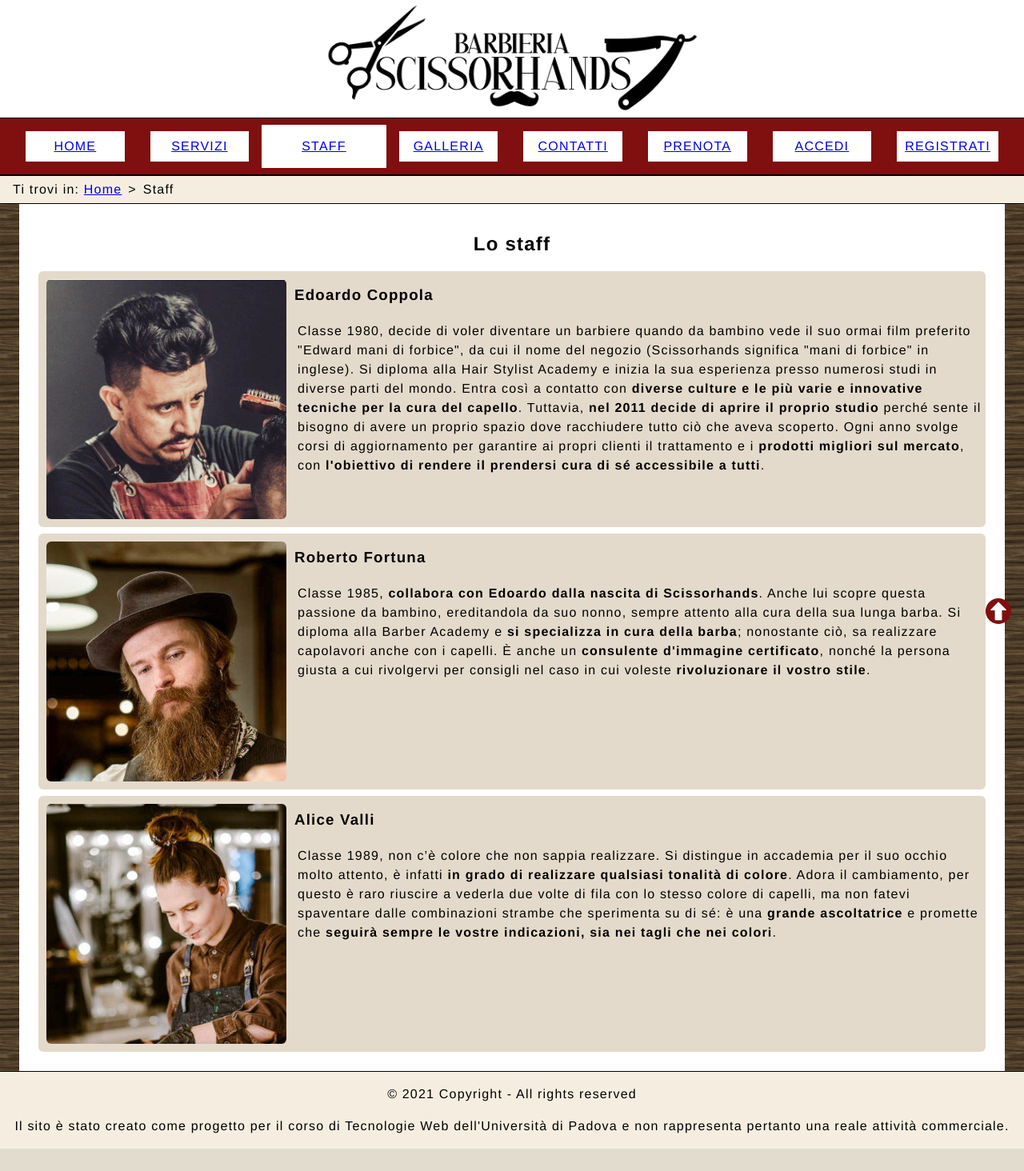
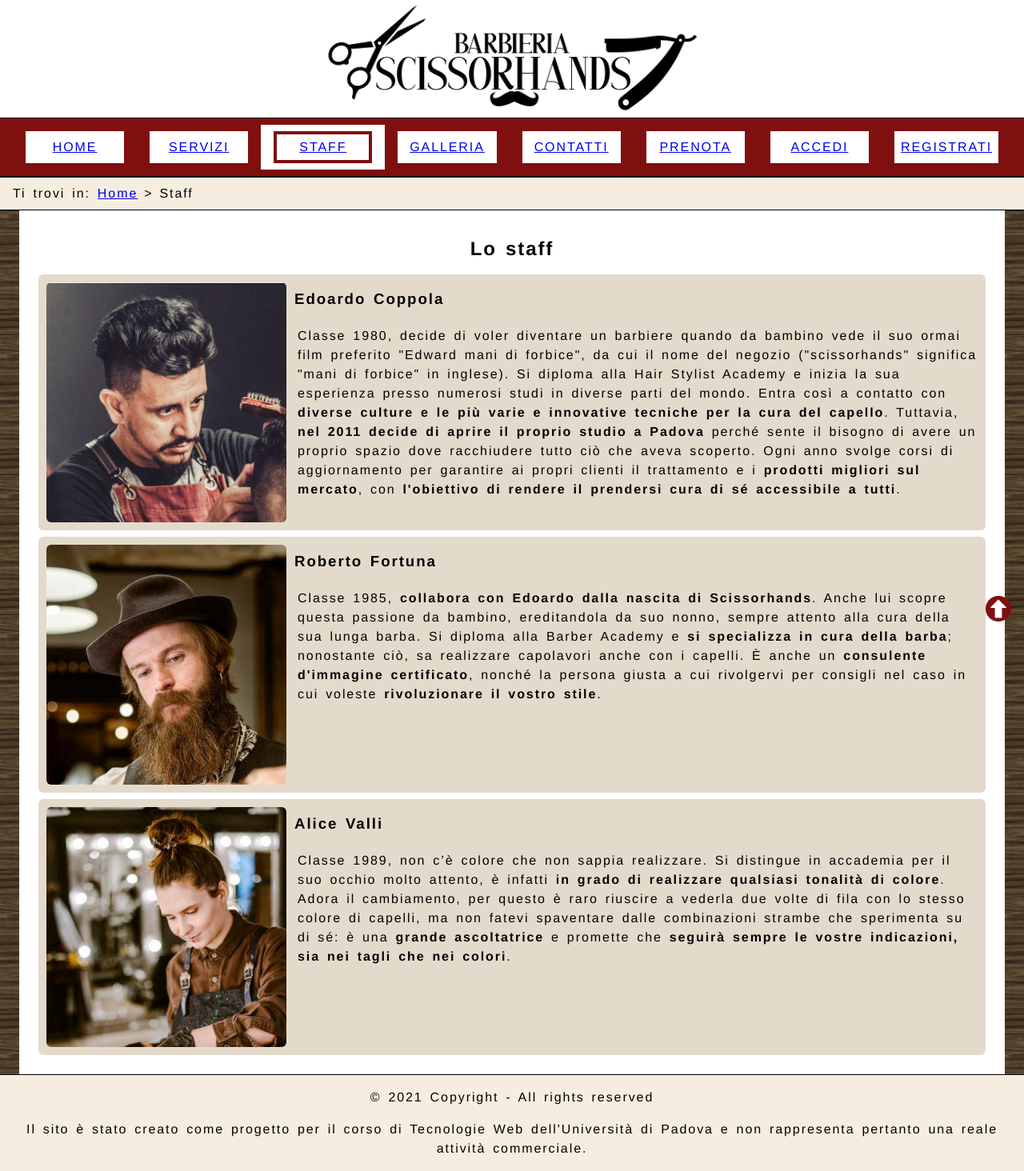
Before and after one commit to leidard/TecWeb_progetto, a PHP site: page /staff.php in a window 1280 px wide. Shown: the whole page at 80% size. Before the commit the page ends 1436 px from the top, so only its background shows below. Run offline with PHP 8.4, Linux system fonts and the light colour scheme.

Commit message:
SEO e cose

```diff
--- a/controllers/accedi.php
+++ b/controllers/accedi.php
@@ -103,8 +103,8 @@ else
 $header = _header($path);
 $footer = _footer();
 
-$pagina = str_replace('%DESCRIPTION%', "Pagina di accesso a Scissorhands" ,$pagina);
-$pagina = str_replace('%KEYWORDS%', "accedi, accesso, login, scissorhands, capelli, barba, barbiere",$pagina);
+$pagina = str_replace('%DESCRIPTION%', "Accedi per prenotare subito il tuo prossimo taglio o sistemazione della barba." ,$pagina);
+$pagina = str_replace('%KEYWORDS%', "accedi, accesso, login, scissorhands, prenota, capelli, barba, barbiere, Padova",$pagina);
 $pagina = str_replace('%HEADER%', $header, $pagina);
 $pagina = str_replace('%MAIN%', $main, $pagina);
 
--- a/controllers/contatti.php
+++ b/controllers/contatti.php
@@ -14,8 +14,8 @@ $main = file_get_contents('../views/contatti.html');
 
 $orariApertura = orariApertura();
 $main = str_replace('%ORARIAPERTURA%' , $orariApertura, $main);
-$pagina = str_replace('%DESCRIPTION%', "I contatti e gli orari di Scissorhands" ,$pagina);
-$pagina = str_replace('%KEYWORDS%', "contatti, indirizzo, telefono, orari, scissorhands, barbieria",$pagina);
+$pagina = str_replace('%DESCRIPTION%', "Come contattarci e come raggiungerci." ,$pagina);
+$pagina = str_replace('%KEYWORDS%', "contatti, indirizzo, mappa, telefono, orari, mail, scissorhands, barbieria, Padova, centro Padova",$pagina);
 $pagina = str_replace('%HEADER%', $header, $pagina);
 $pagina = str_replace('%MAIN%', $main, $pagina);
 
--- a/controllers/galleria.php
+++ b/controllers/galleria.php
@@ -11,8 +11,8 @@ $header = _header($path);
 
 $main = file_get_contents('../views/galleria.html');
 
-$pagina = str_replace('%DESCRIPTION%', "Foto dei lavori e del negozio Scissorhands" ,$pagina);
-$pagina = str_replace('%KEYWORDS%', "galleria, foto, tagli, capelli, barba, acconciature, scissorhands, barbiere, parrucchiere",$pagina);
+$pagina = str_replace('%DESCRIPTION%', "Foto dei nostri lavori e del negozio." ,$pagina);
+$pagina = str_replace('%KEYWORDS%', "galleria, foto, tagli, capelli, barba, acconciature, tinte, scissorhands, barbiere, parrucchiere",$pagina);
 $pagina = str_replace('%HEADER%', $header, $pagina);
 $pagina = str_replace('%MAIN%', $main, $pagina);
 
--- a/controllers/index.css
+++ b/controllers/index.css
@@ -1,6 +1,8 @@
 body {
     margin: 0;
-    letter-spacing: 0.075em;
+    letter-spacing: 0.12em;
+    line-height: 1.5em;
+    word-spacing: 0.16em;
     position: relative;
     font-family: Helvetica, Arial, sans-serif;
     background: url('/static/img/pattern.jpg') repeat;
@@ -28,9 +30,10 @@ header h1 {
     text-indent: -9999999em;
     font-size: 128px;
     margin: 0;
+    line-height: normal;
 }
 
-h2 { /* NO */
+h2 {
     text-align: center;
 }
 
@@ -105,17 +108,20 @@ nav#menu ul li {
 nav#menu ul li a {
     display:block;
     background-color: white;
-    padding: 6px;
+    padding: 4px;
 }
 
 nav#menu ul li.current {
     background-color: white;
 }
 
+nav#menu ul li.current a {
+    border-color: #800F0F;
+}
+
 nav#menu a {
     border: 4px solid;
     border-color: white;
-
     box-sizing: border-box;
     text-transform: uppercase;
 }
--- a/controllers/index.php
+++ b/controllers/index.php
@@ -15,8 +15,8 @@ $main = file_get_contents('../views/index.html');
 $orariApertura = orariApertura();
 $main = str_replace('%ORARIAPERTURA%' , $orariApertura, $main);
 
-$pagina = str_replace('%DESCRIPTION%', "Barbieria a Padova e servizi di taglio per curare il proprio look e rilassarsi" ,$pagina);
-$pagina = str_replace('%KEYWORDS%', "scissorhands, barbiere, parrucchiere, barba, capelli, barbieria, orari",$pagina); // norme covid?
+$pagina = str_replace('%DESCRIPTION%', "Barbieria in centro a Padova e servizi di taglio per curare il proprio aspetto e rilassarsi." ,$pagina);
+$pagina = str_replace('%KEYWORDS%', "scissorhands, Padova, centro, barbiere, barbieria, parrucchiere, barba, capelli, orari, prenota",$pagina);
 $pagina = str_replace('%HEADER%', $header, $pagina);
 $pagina = str_replace('%MAIN%', $main, $pagina);
 
--- a/controllers/listino_barba.php
+++ b/controllers/listino_barba.php
@@ -32,8 +32,8 @@ function listaServizi() {
 $listaServizi = listaServizi();
 $main = str_replace('%LISTA_SERVIZI%' , $listaServizi, $main);
 
-$pagina = str_replace('%DESCRIPTION%', "Listino prezzi dei servizi per la barba di Scissorhands" ,$pagina);
-$pagina = str_replace('%KEYWORDS%', "listino, prezzi, servizi, barba, rasatura, modellatura, trattamenti, barbiere, scissorhands", $pagina);
+$pagina = str_replace('%DESCRIPTION%', "Listino prezzi dei servizi per la barba di Scissorhands." ,$pagina);
+$pagina = str_replace('%KEYWORDS%', "listino, prezzi, servizi, barba, rasatura, modellatura, regolazione barba, trattamenti, barbiere, scissorhands", $pagina);
 $pagina = str_replace('%HEADER%', $header, $pagina);
 $pagina = str_replace('%MAIN%', $main, $pagina);
 
--- a/controllers/listino_capelli.php
+++ b/controllers/listino_capelli.php
@@ -32,8 +32,8 @@ function listaServizi() {
 $listaServizi = listaServizi();
 $main = str_replace('%LISTA_SERVIZI%' , $listaServizi, $main);
 
-$pagina = str_replace('%DESCRIPTION%', "Listino prezzi dei servizi per i capelli di Scissorhands" ,$pagina);
-$pagina = str_replace('%KEYWORDS%', "listino, prezzi, servizi, capelli, tagli, trattamenti, barbiere, parrucchiere, scissorhands",$pagina);
+$pagina = str_replace('%DESCRIPTION%', "Listino prezzi dei servizi per i capelli di Scissorhands." ,$pagina);
+$pagina = str_replace('%KEYWORDS%', "listino, prezzi, servizi, capelli, taglio, tinta, lavaggio, piega, trattamento, barbiere",$pagina);
 $pagina = str_replace('%HEADER%', $header, $pagina);
 $pagina = str_replace('%MAIN%', $main, $pagina);
 
--- a/controllers/registrati.php
+++ b/controllers/registrati.php
@@ -171,8 +171,8 @@ else
 }
 */
 
-$pagina = str_replace('%DESCRIPTION%', "Pagina di registrazione a Scissorhands" ,$pagina);
-$pagina = str_replace('%KEYWORDS%', "registrati, registrazione, iscrizione, scissorhands, barbiere, parrucchiere, barba, capelli, barbieria",$pagina);
+$pagina = str_replace('%DESCRIPTION%', "Registrati subito a Scissorhands per prenotare!" ,$pagina);
+$pagina = str_replace('%KEYWORDS%', "registrati, registrazione, iscrizione, scissorhands, barbiere, parrucchiere, barba, capelli, barbieria, Padova",$pagina);
 $pagina = str_replace('%HEADER%', $header, $pagina);
 $pagina = str_replace('%MAIN%', $main, $pagina);
 
--- a/controllers/servizi.php
+++ b/controllers/servizi.php
@@ -11,7 +11,7 @@ $header = _header($paths);
 
 $main = file_get_contents('../views/servizi.html');
 
-$pagina = str_replace('%DESCRIPTION%', "I servizi di Scissorhands" ,$pagina);
+$pagina = str_replace('%DESCRIPTION%', "Eseguiamo servizi su capelli e barbe, usando forbici, macchinetta o lama a mano libera, per garantirti il risultato migliore." ,$pagina);
 $pagina = str_replace('%KEYWORDS%', "servizi, capelli, barba, forbici, lama a mano libera, macchinetta, anallergici, ecosostenibili, scissorhands, barbiere",$pagina);
 $pagina = str_replace('%HEADER%', $header, $pagina);
 $pagina = str_replace('%MAIN%', $main, $pagina);
--- a/controllers/staff.php
+++ b/controllers/staff.php
@@ -11,8 +11,8 @@ $header = _header($path);
 
 $main = file_get_contents('../views/staff.html');
 
-$pagina = str_replace('%DESCRIPTION%', "Lo staff di Scissorhands" ,$pagina);
-$pagina = str_replace('%KEYWORDS%', "staff, Edoardo Coppola, Roberto Fortuna, Alice Valli, barbieria, barbiere, parrucchiere, scissorhands",$pagina);
+$pagina = str_replace('%DESCRIPTION%', "Lo staff è composto da barbieri e parrucchieri, che sapranno soddisfare le vostre richieste nei tagli e colori, grazie alla loro lunga esperienza." ,$pagina);
+$pagina = str_replace('%KEYWORDS%', "staff, Edoardo Coppola, Padova, barbieria, barbiere, parrucchiere, tagli, colori",$pagina);
 $pagina = str_replace('%HEADER%', $header, $pagina);
 $pagina = str_replace('%MAIN%', $main, $pagina);
 
--- a/views/staff.html
+++ b/views/staff.html
@@ -4,7 +4,7 @@
             <div class="foto-staff" id="imgEdoardoCoppola"></div>
             <div class="info-staff">
                 <h3>Edoardo Coppola</h3>
-                <p>Classe 1980, decide di voler diventare un barbiere quando da bambino vede il suo ormai film preferito "Edward mani di forbice", da cui il nome del negozio (<span lang="en">Scissorhands</span> significa "mani di forbice" in inglese). Si diploma alla <span lang="en">Hair Stylist Academy</span> e inizia la sua esperienza presso numerosi studi in diverse parti del mondo. Entra così a contatto con <strong>diverse culture e le più varie e innovative tecniche per la cura del capello</strong>. Tuttavia, <strong>nel 2011 decide di aprire il proprio studio</strong> perché sente il bisogno di avere un proprio spazio dove racchiudere tutto ciò che aveva scoperto. Ogni anno svolge corsi di aggiornamento per garantire ai propri clienti il trattamento e i <strong>prodotti migliori sul mercato</strong>, con <strong>l'obiettivo di rendere il prendersi cura di sé accessibile a tutti</strong>. </p>
+                <p>Classe 1980, decide di voler diventare un barbiere quando da bambino vede il suo ormai film preferito "Edward mani di forbice", da cui il nome del negozio ("<span lang="en">scissorhands</span>" significa "mani di forbice" in inglese). Si diploma alla <span lang="en">Hair Stylist Academy</span> e inizia la sua esperienza presso numerosi studi in diverse parti del mondo. Entra così a contatto con <strong>diverse culture e le più varie e innovative tecniche per la cura del capello</strong>. Tuttavia, <strong>nel 2011 decide di aprire il proprio studio a Padova</strong> perché sente il bisogno di avere un proprio spazio dove racchiudere tutto ciò che aveva scoperto. Ogni anno svolge corsi di aggiornamento per garantire ai propri clienti il trattamento e i <strong>prodotti migliori sul mercato</strong>, con <strong>l'obiettivo di rendere il prendersi cura di sé accessibile a tutti</strong>. </p>
             </div>
         </article>
 
```
